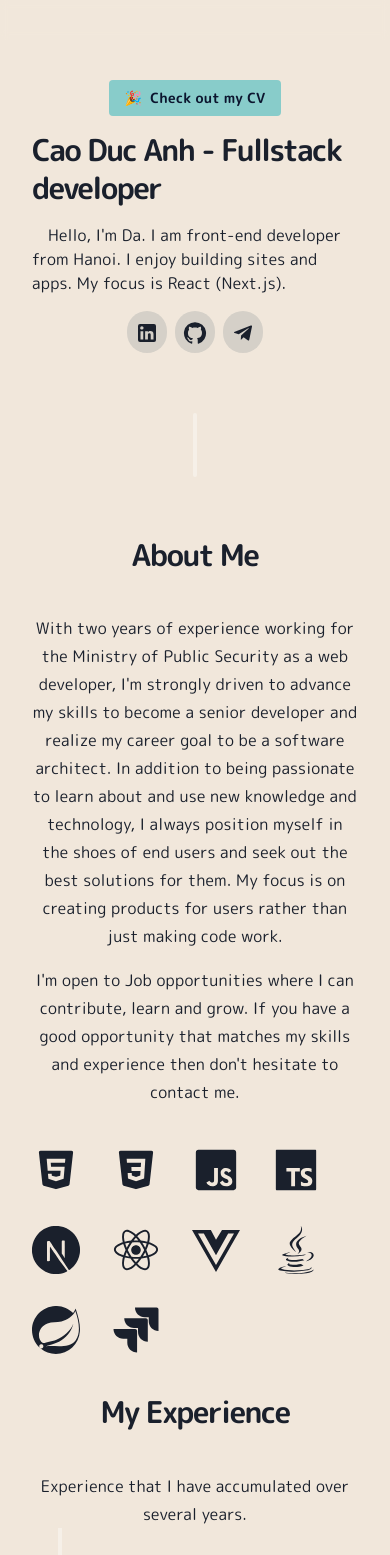
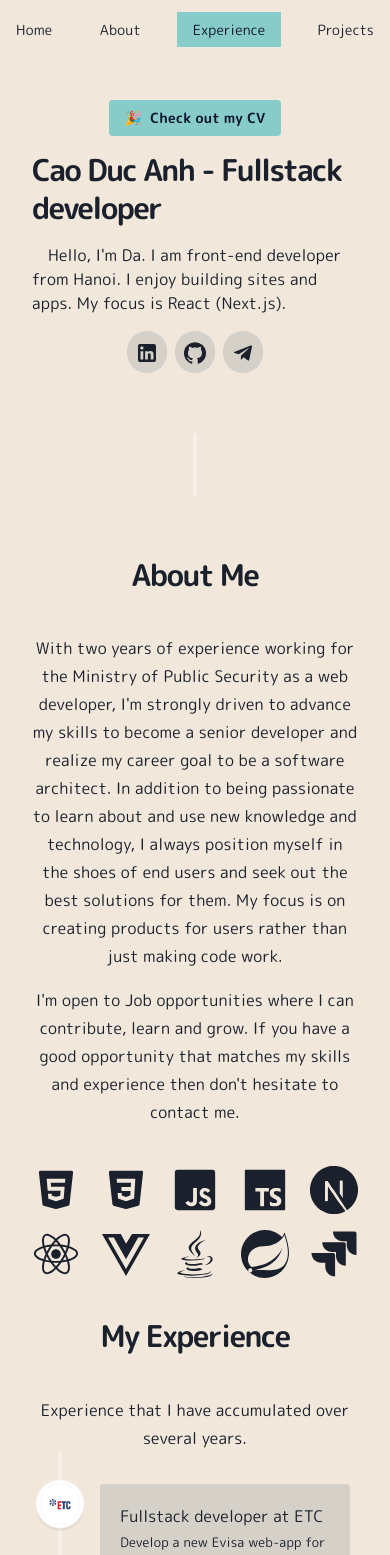
Before and after one commit to dada-da/da-portfolio, a Next.js app: page / in a window 390 px wide. Shown: the top 1555 px of the page. Built offline with nearby package versions, Linux system fonts and the light colour scheme.

Commit message:
fix: Show menu on mobile and change theme toggle background

```diff
--- a/src/components/common/ThemeToggle.tsx
+++ b/src/components/common/ThemeToggle.tsx
@@ -10,12 +10,12 @@ export const ThemeToggle = () => {
 
   return (
     <IconButton
-      className="fixed bottom-5 right-5 hidden sm:bottom-8 sm:right-8 sm:flex"
+      className="fixed bottom-5 right-5 hidden sm:bottom-8 sm:right-8 sm:flex bg-grey hover:bg-grey-disabled"
       aria-label="theme toggle"
       onClick={() => setTheme(theme === 'light' ? 'dark' : 'light')}
     >
       <DarkModeIcon className="size-5 dark:hidden" />
-      <LightModeIcon className="hidden size-5 dark:block" />
+      <LightModeIcon className="hidden !text-white size-5 dark:block" />
     </IconButton>
   );
 };
--- a/src/components/porfolio/Experience.tsx
+++ b/src/components/porfolio/Experience.tsx
@@ -30,7 +30,7 @@ const AlternateTimeline = () => {
           date={duration}
           dateClassName="!font-medium"
           icon={
-            <div className="bg-white rounded-full overflow-hidden hidden w-15 h-15 relative lg:block">
+            <div className="bg-white rounded-full overflow-hidden h-10 w-10 lg:w-15 lg:h-15 relative lg:block">
               <Image
                 className="p-1"
                 src={logo}
--- a/src/components/porfolio/Skills.tsx
+++ b/src/components/porfolio/Skills.tsx
@@ -19,7 +19,7 @@ const fadeInAnimationVariants = {
 
 export const Skills = () => {
   return (
-    <div className="flex gap-8 w-full flex-wrap items-center lg:justify-between">
+    <div className="flex gap-4 flex-wrap justify-between items-center md:gap-8">
       {skillIcons.map((icon, index) => (
         <motion.div
           key={index + icon}
--- a/src/layout/Header.tsx
+++ b/src/layout/Header.tsx
@@ -16,7 +16,7 @@ export const Header = () => {
       animate={{ y: 0, opacity: 1 }}
       className="bg-overlay sticky py-5 top-0 z-20 flex justify-center items-center gap-2 backdrop-blur-sm"
     >
-      <nav className="hidden text-sm sm:block">
+      <nav className="text-sm">
         <ul className="flex gap-5">
           {links.map(({ name, href }) => (
             <li key={name}>
```
